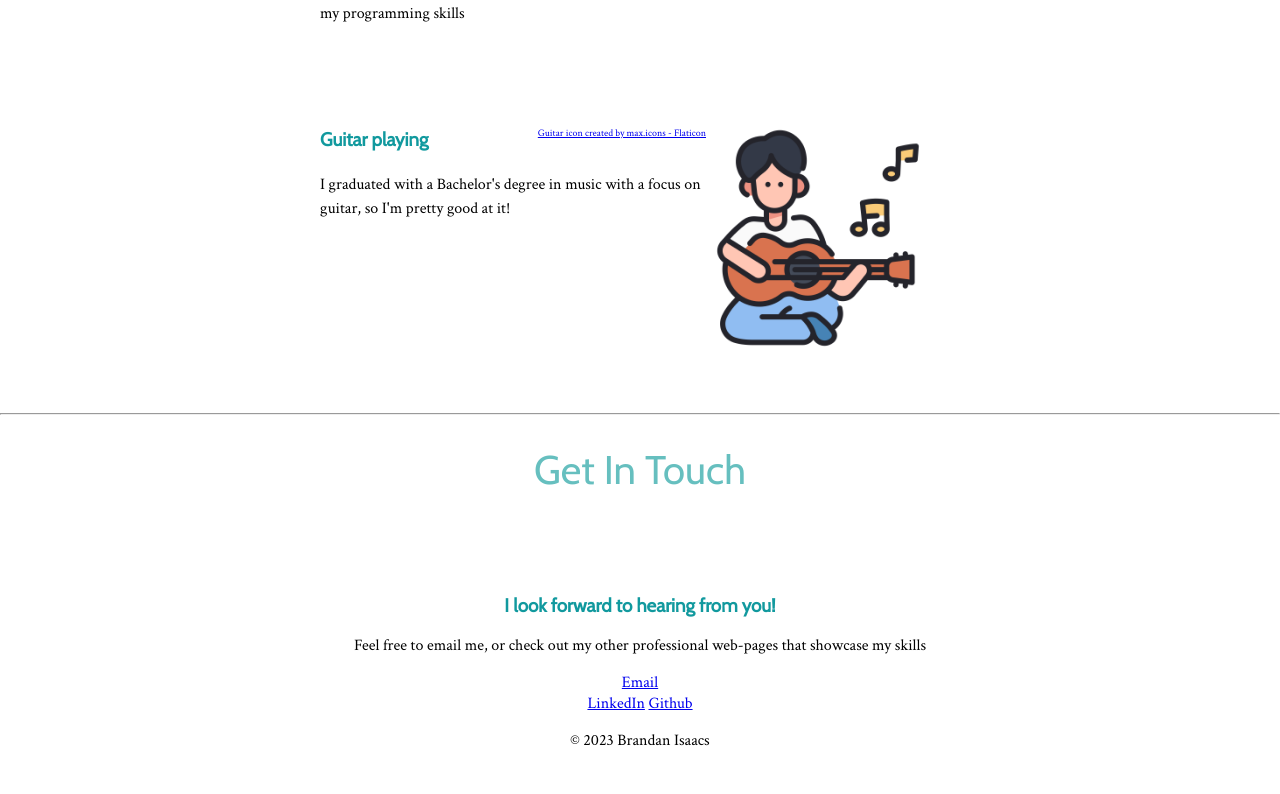
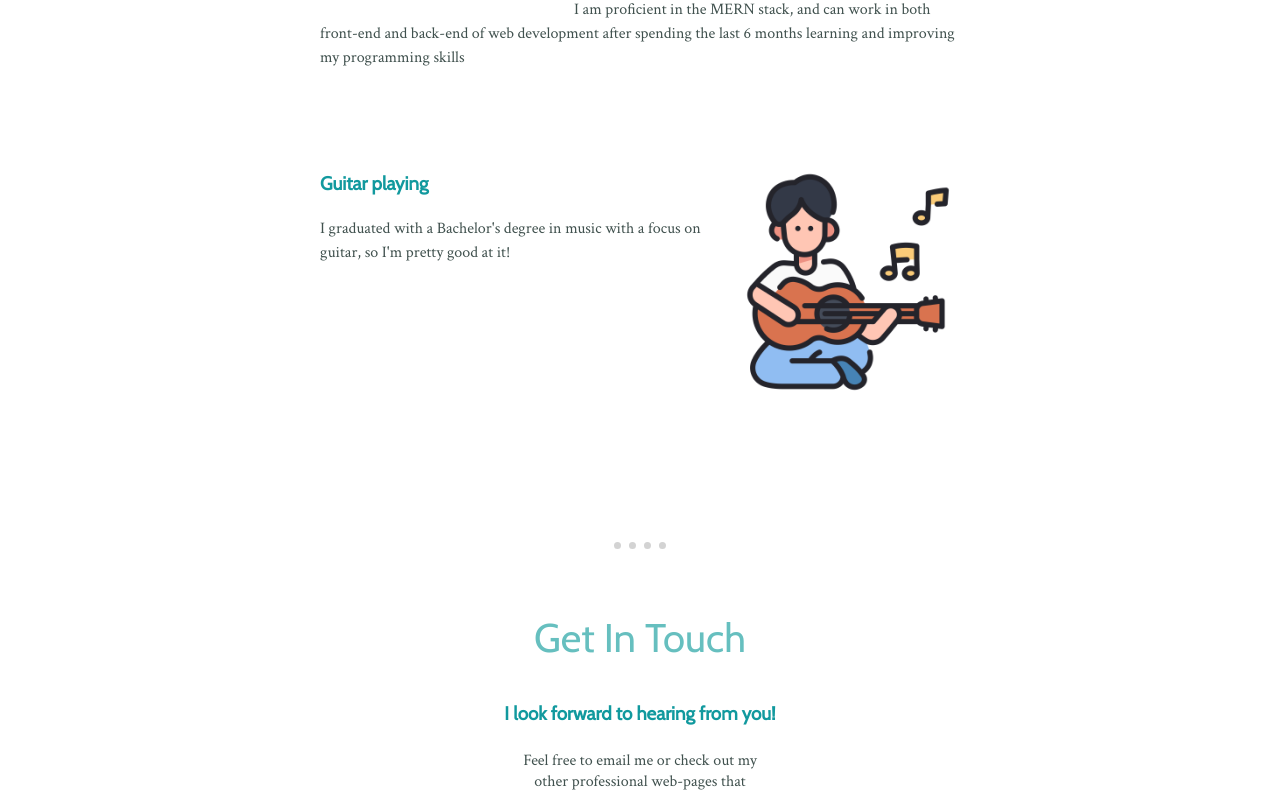
Before and after one commit to brand421/Bootcamp-Class, a plain HTML site: page Udemy Classes/CSS - My Site/index.html in a window 1280 px wide. Shown: the part 1621-2415 px from the top of the page. Before the commit the page ends 2388 px from the top, so only its background shows below. Drawn offline with nearby package versions, Linux system fonts and the light colour scheme.

Commit message:
added contact button and made more CSS adjustments

```diff
--- a/Udemy Classes/CSS - My Site/css/style.css
+++ b/Udemy Classes/CSS - My Site/css/style.css
@@ -24,11 +24,36 @@ h3 {
     font-family: 'Cabin', sans-serif;
 }
 
+hr {
+    color: lightgray;
+    border: none;
+    border-top: dotted;
+    border-width: 7px;
+    width: 4%;
+    margin: 5% auto 5% auto;
+}
+
+a {
+    text-decoration: none;
+}
+
+p {
+    color: #40514E;
+}
+
 .headshot {
     border-radius: 50%;
     width: 300px;
 }
 
+.hello {
+    margin: auto auto 45px auto;
+}
+
+.intro-about-me {
+    margin: auto;
+    width: 25%;
+}
 .mern-stack {
     width: 35%;
     float: left;
@@ -38,19 +63,15 @@ h3 {
 .guitar-player {
     width: 35%;
     float: right;
-    margin-right: 30px;
-    margin-bottom: 0px;
 }
 
 .attribute {
     font-size: 10px;
     text-decoration: none;
-    margin-top: 0;
-    float: right;
 }
 
 .top {
-    background-color: #E0D8B0;
+    background-color: #EAF6F6;
     position: relative;
     padding-top: 100px;
 }
@@ -72,10 +93,6 @@ h3 {
     line-height: 1.5;
 }
 
-.code-skill-description {
-
-}
-
 .pro {
     text-decoration: underline;
 }
@@ -85,3 +102,61 @@ h3 {
     left: 300px;
     bottom: 300px;
 }
+
+.contact-heading {
+    margin-bottom: 40px;
+}
+
+.contact-subheading {
+    margin-bottom: 2%;
+}
+
+.reach-out {
+    margin: auto auto 40px auto;
+    width: 20%;
+}
+
+.bottom-container {
+    background-color: #66BFBF;
+    padding: 35px;
+}
+
+.contact-me {
+    margin-bottom: 55px;
+}
+
+.btn {
+    background: #11cdd4;
+    background-image: -webkit-linear-gradient(top, #11cdd4, #11999e);
+    background-image: -moz-linear-gradient(top, #11cdd4, #11999e);
+    background-image: -ms-linear-gradient(top, #11cdd4, #11999e);
+    background-image: -o-linear-gradient(top, #11cdd4, #11999e);
+    background-image: linear-gradient(to bottom, #11cdd4, #11999e);
+    -webkit-border-radius: 8;
+    -moz-border-radius: 8;
+    border-radius: 8px;
+    font-family: Arial;
+    color: #ffffff;
+    font-size: 20px;
+    padding: 10px 20px 10px 20px;
+    text-decoration: none;
+  }
+
+  .btn:hover {
+    background: #30e3cb;
+    background-image: -webkit-linear-gradient(top, #30e3cb, #2bc4ad);
+    background-image: -moz-linear-gradient(top, #30e3cb, #2bc4ad);
+    background-image: -ms-linear-gradient(top, #30e3cb, #2bc4ad);
+    background-image: -o-linear-gradient(top, #30e3cb, #2bc4ad);
+    background-image: linear-gradient(to bottom, #30e3cb, #2bc4ad);
+    text-decoration: none;
+  }
+
+.footer-link {
+    color: #11999E;
+    font-family: 'Cabin', sans-serif;
+}
+
+.copyright {
+    color: #EAF6F6;
+}
--- a/Udemy Classes/CSS - My Site/index.html
+++ b/Udemy Classes/CSS - My Site/index.html
@@ -22,8 +22,8 @@
     <div class="middle-container">
         <div class="profile">
           <img class="headshot" src="./images/brandan.jpg" alt="photo of person">
-          <h2>Hello.</h2>
-          <p>I'm a mortgage industry veteran that is trying to make the transition to professional web development.  I love to play hockey and guitar!</p>
+          <h2 class="hello">Hello.</h2>
+          <p class="intro-about-me">I'm a mortgage industry veteran that is trying to make the transition to professional web development.  I love to play hockey and guitar!</p>
         </div>
         <hr>
         <div class="skills">
@@ -35,23 +35,26 @@
           </div>
           <div class="skill-row">
             <img class="guitar-player" src="./images/guitar-playing.png" alt="drawing of person playing guitar">
-            <p class="attribute"><a href="https://www.flaticon.com/free-icons/guitar" title="guitar icons">Guitar icon created by max.icons - Flaticon</a></p>
+
             <h3>Guitar playing</h3>
             <p>I graduated with a Bachelor's degree in music with a focus on guitar, so I'm pretty good at it!</p>
           </div>
         </div>
+
+        <br>
         <hr>
         <div class="contact-me">
-          <h2>Get In Touch</h2>
-          <h3>I look forward to hearing from you!</h3>
-          <p>Feel free to email me, or check out my other professional web-pages that showcase my skills</p>
-          <a class="btn" href="mailto:brandan.isaacs@gmail.com">Email</a>
+          <h2 class="contact-heading">Get In Touch</h2>
+          <h3 class="contact-subheading">I look forward to hearing from you!</h3>
+          <p class="reach-out">Feel free to email me or check out my other professional web-pages that showcase my skills</p>
+          <a class="btn" href="mailto:brandan.isaacs@gmail.com">Contact Me</a>
         </div>
       </div>
       <div class="bottom-container">
         <a class="footer-link" href="https://www.linkedin.com/in/brandan-isaacs/">LinkedIn</a>
         <a class="footer-link" href="https://github.com/brand421">Github</a>
-        <p>© 2023 Brandan Isaacs</p>
+        <p class="copyright">© 2023 Brandan Isaacs</p>
+        <p class="attribute"><a href="https://www.flaticon.com/free-icons/guitar" title="guitar icons">Guitar icon created by max.icons - Flaticon</a></p>
       </div>
 
 </body>
```
